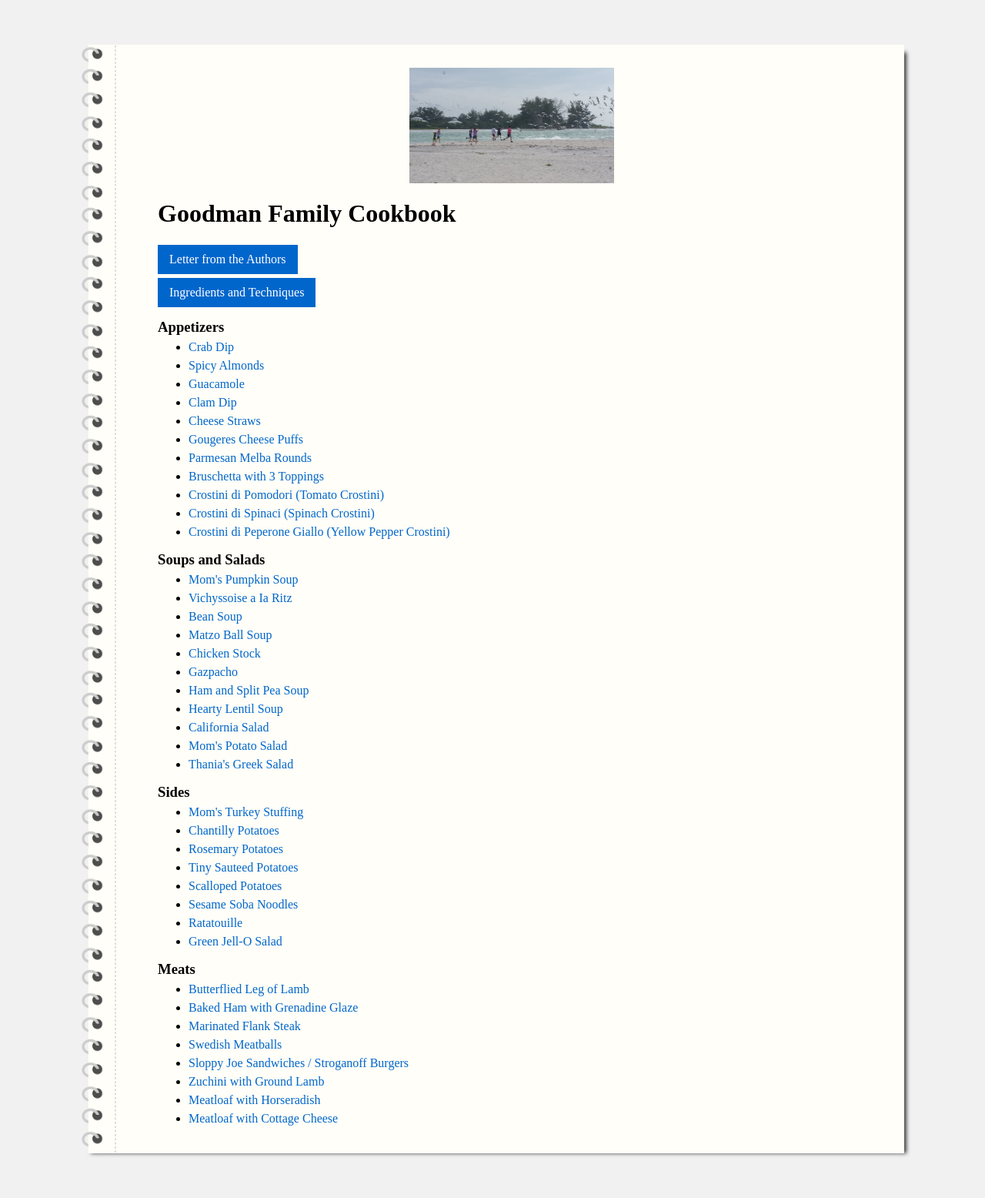
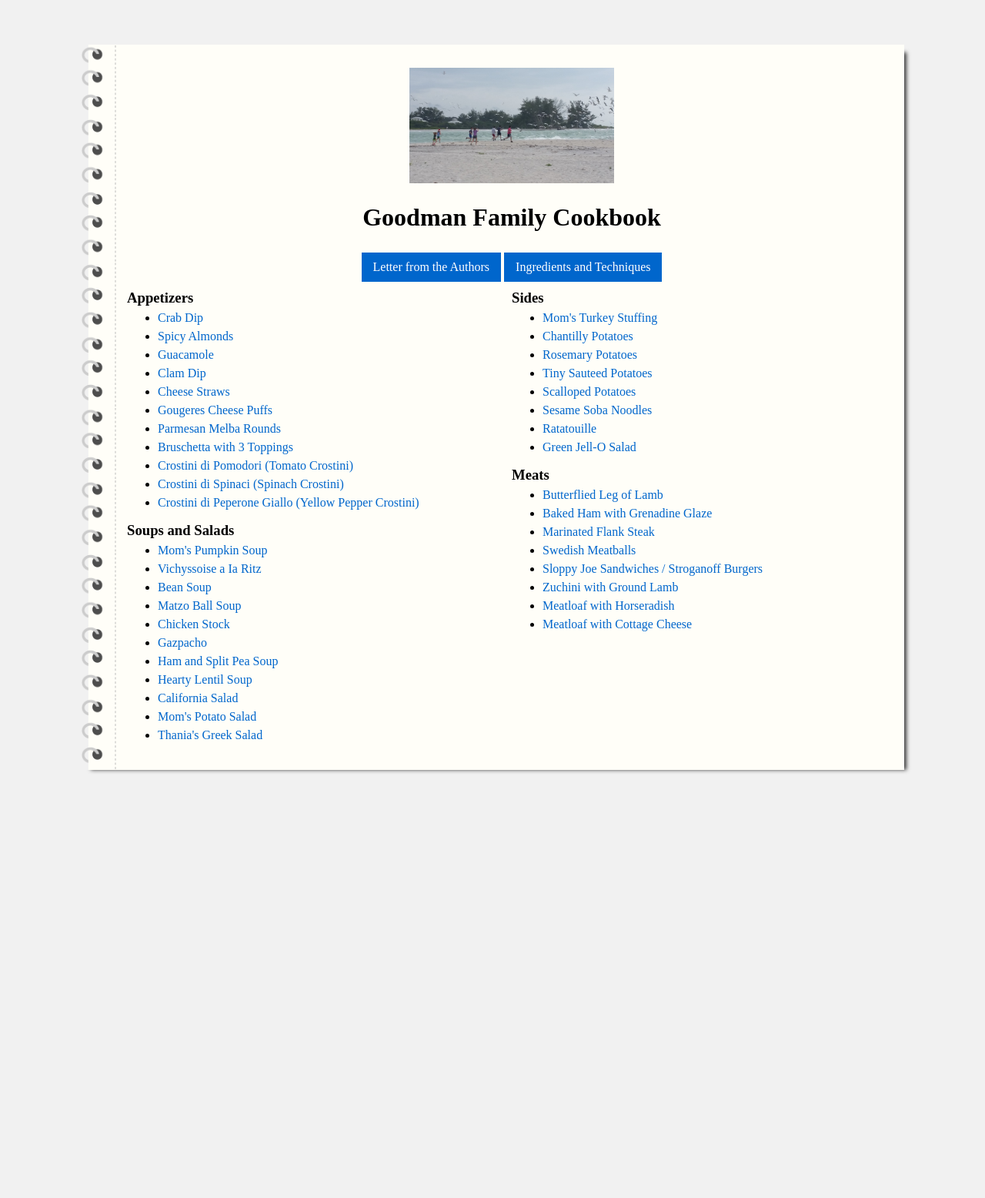
Before and after one commit to mckornfield/goodman-cookbook, a Jekyll site: the page built from index.md, in a window 1280 px wide. Shown: the whole page at 77% size. Built offline with Jekyll 4.4.1, drawn with Linux system fonts in a browser that asks for light colours; after the commit the page ends 1058 px from its top, so only the background shows below that.

Commit message:
two columns woo

```diff
--- a/_layouts/overview.html
+++ b/_layouts/overview.html
@@ -5,13 +5,13 @@
 <body>
   <div id="wrapper">
     <div id="logo">&nbsp;</div>
-    <h1 id="lefttitle">{{page.title}}</h1>
+    <h1 id="title">{{page.title}}</h1>
     <div id="note-on-ingredients">
       {% for info in site.about %}
-      <div id="button-wrapper"><a id="button-links" href="{{site.url}}{{site.baseurl}}{{info.url}}">{{info.title}}</a></div>
-      {% endfor %}
+      <a id="button-links" href="{{site.url}}{{site.baseurl}}{{info.url}}">{{info.title}}</a><span style="width: 500px"></span> {% endfor %}
     </div>
-    <div id="table-of-contents">
+    <!-- <div id="table-of-contents" class="column"> -->
+    <section>
       <h3 id="section-title">Appetizers</h3>
       <ul id="toc">
         {% for recipe in site.appetizers %}
@@ -24,6 +24,9 @@
         <li><a href="{{site.url}}{{site.baseurl}}{{recipe.url}}">{{recipe.title}}</a></li>
         {% endfor %}
       </ul>
+    </section>
+    <!-- <div id="table-of-contents" class="column"> -->
+    <section>
       <h3 id="section-title">Sides</h3>
       <ul id="toc">
         {% for recipe in site.sides %}
@@ -36,7 +39,7 @@
         <li><a href="{{site.url}}{{site.baseurl}}{{recipe.url}}">{{recipe.title}}</a></li>
         {% endfor %}
       </ul>
-    </div> <!-- /table-of-contents -->
+    </section> <!-- /table-of-contents -->
     <div>
       <p>
         {{content}}
--- a/assets/css/style.css
+++ b/assets/css/style.css
@@ -15,6 +15,7 @@ body {
   background-repeat: round;
   box-shadow: 8px 5px 5px -5px rgba(0,0,0,0.75);
   background-size: contain;
+  overflow:auto;
 }
 
 h3, h2, h5, h4 {
@@ -112,8 +113,15 @@ a:hover {
    background-color: #eee;
 }
 #note-on-ingredients {
-  padding-left: 40px;
   padding-bottom: 10px;
+  text-align: center;
+  /*column-count: 2;*/
+}
+
+.divider{
+    width:5px;
+    height:auto;
+    display:inline-block;
 }
 
 #ingredients td:nth-child(odd) {
@@ -188,6 +196,19 @@ a:hover {
   #steps {
     width: 100%;
   }
+
+  .column {
+    width: 100%;
+    clear: both;
+  }
+  section {
+    clear: both;
+  }
+}
+
+section {
+  float: left;
+  width: 50%;
 }
 
 #button-links {
@@ -202,6 +223,7 @@ a:hover {
 
 #button-wrapper {
   padding-bottom:5px;
+  display:inline;
 }
 
 a {
```
